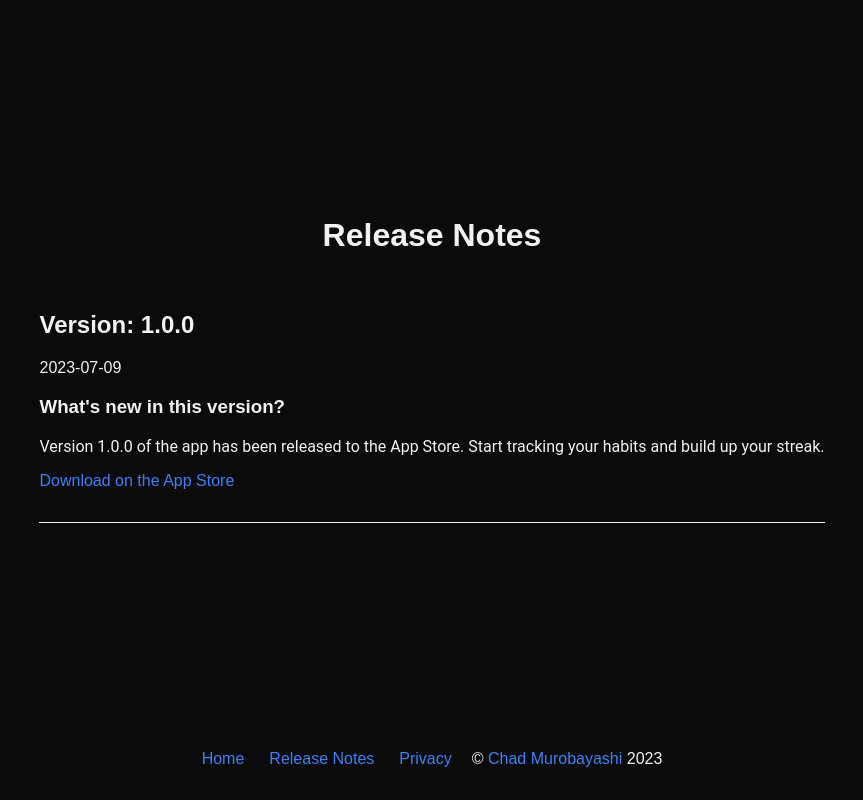
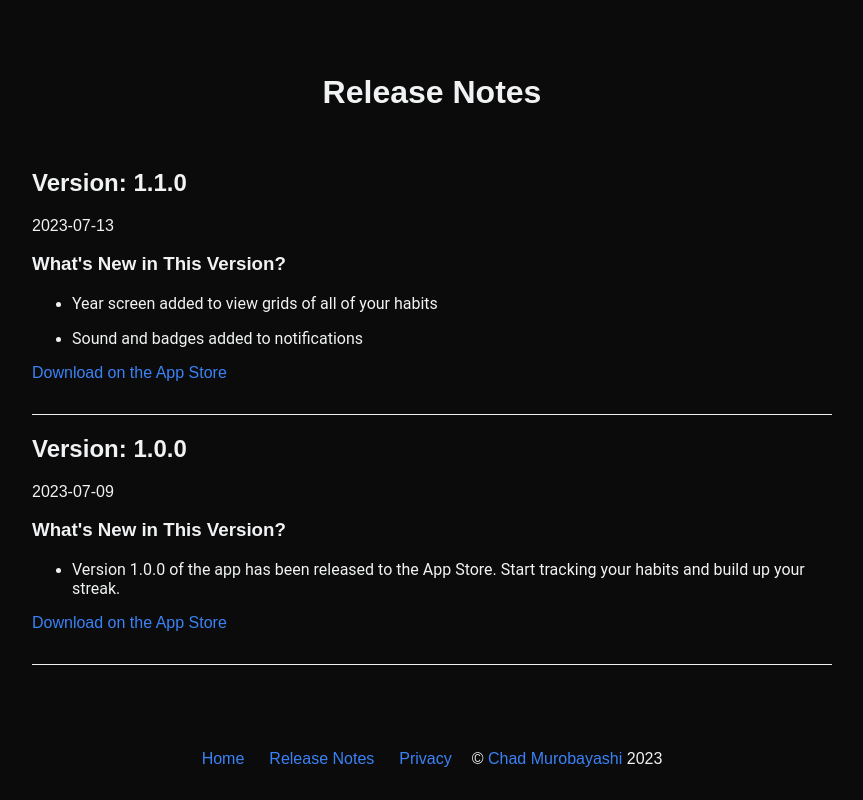
Before and after one commit to chadmuro/mainichi-habits-landing, a SvelteKit app: page /release in a window 1280 px wide. Shown: the whole page, without its empty margins (208-1071 px from the left). Built offline with nearby package versions, Linux system fonts and the light colour scheme.

Commit message:
feat: Add release notes for version 1.1.0

```diff
--- a/src/components/ReleaseNote.svelte
+++ b/src/components/ReleaseNote.svelte
@@ -1,16 +1,19 @@
 <script lang="ts">
 	export let version: string;
 	export let date: string;
-	export let releaseNotes: string;
+	export let releaseNotes: string[];
 </script>
 
 <div>
 	<h2>Version: {version}</h2>
 	<date>{date}</date>
 
-	<h3>What's new in this version?</h3>
-	<p>{releaseNotes}</p>
-
+	<h3>What's New in This Version?</h3>
+	<ul>
+		{#each releaseNotes as releaseNote}
+			<li><p>{releaseNote}</p></li>
+		{/each}
+	</ul>
 	<a
 		href="https://apps.apple.com/app/mainichi-habits/id6451048200"
 		target="_blank"
@@ -24,6 +27,10 @@
 		font-family: 'Roboto', sans-serif;
 	}
 
+	li {
+		list-style: initial;
+	}
+
 	.spacer {
 		width: 100%;
 		border-bottom: 1px solid var(--text);
--- a/src/data/release.ts
+++ b/src/data/release.ts
@@ -1,14 +1,23 @@
 type Release = {
 	version: string;
 	date: string;
-	releaseNotes: string;
+	releaseNotes: string[];
 };
 const releases: Release[] = [
 	{
+		version: '1.1.0',
+		date: '2023-07-13',
+		releaseNotes: [
+			'Year screen added to view grids of all of your habits',
+			'Sound and badges added to notifications'
+		]
+	},
+	{
 		version: '1.0.0',
 		date: '2023-07-09',
-		releaseNotes:
+		releaseNotes: [
 			'Version 1.0.0 of the app has been released to the App Store. Start tracking your habits and build up your streak.'
+		]
 	}
 ];
 
```
